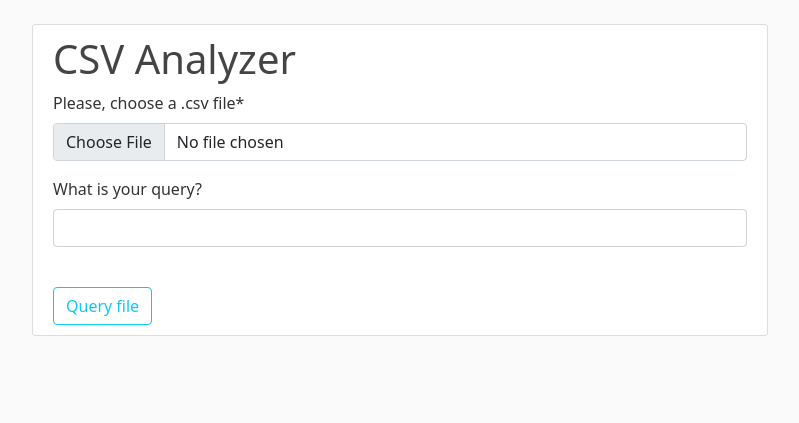
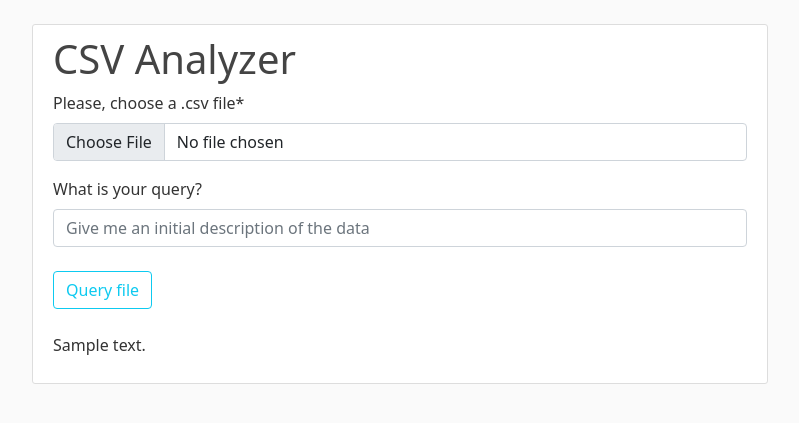
Before and after one commit to challme28/data-analysis-chatgpt, a Django app: template playground/templates/home/home.html in a window 1280 px wide. Shown: the part 56-479 px from the top of the page, without its empty margins (50-849 px from the left). Run offline with Django 4.2, Linux system fonts and the light colour scheme; a user stored in the database is signed in; tables that the repository leaves empty hold one stand-in row (values such as "Sample post"); the template is opened without the code that fills it: values that come from a table or form of the project are taken from there, most other values are stand-ins (such as "Sample title", 1, 10 or a date in 2020); some libraries are stand-ins or nearby versions.

Commit message:
update styling to better show queries and replies

```diff
--- a/playground/forms.py
+++ b/playground/forms.py
@@ -29,7 +29,8 @@ class FileDataForm(forms.ModelForm):
         validators=[validate_is_csv],
         widget=forms.FileInput(attrs={'accept': '.csv'}),
     )
-    input = forms.CharField(label="What is your query?", required=False)
+    input = forms.CharField(label="What is your query?", required=False,
+                            widget=forms.TextInput(attrs={'placeholder': 'Give me an initial description of the data'}))
 
     class Meta:
         model = FileData
--- a/playground/static/playground/main.css
+++ b/playground/static/playground/main.css
@@ -49,6 +49,11 @@ a.article-title:hover {
     white-space: pre-line;
 }
 
+.article-content.response {
+    white-space: pre-line;
+    text-align: end;
+}
+
 .article-img {
     height: 65px;
     width: 65px;
--- a/playground/templates/home/home.html
+++ b/playground/templates/home/home.html
@@ -12,14 +12,18 @@
                     {{ form|crispy }}
                 </fieldset>
                 <div class="form-group">
-                    <button class="btn btn-outline-info mt-4" type="submit">Query file</button>
+                    <button class="btn btn-outline-info mt-2" type="submit">Query file</button>
                 </div>
             </form>
-            {% for response in responses %}
-                {% if response.sender == 'open_ai' %}
-                    <p class="article-content">{{ response.content }}</p>
-                {% endif %}
-            {% endfor %}
+            <section class="mt-4">
+                {% for response in responses %}
+                    {% if response.sender == 'open_ai' %}
+                        <p class="article-content response">{{ response.content }}</p>
+                    {% else %}
+                        <p class="article-content">{{ response.content }}</p>
+                    {% endif %}
+                {% endfor %}
+            </section>
         </div>
     {% else %}
         <h1>Home page</h1>
```
